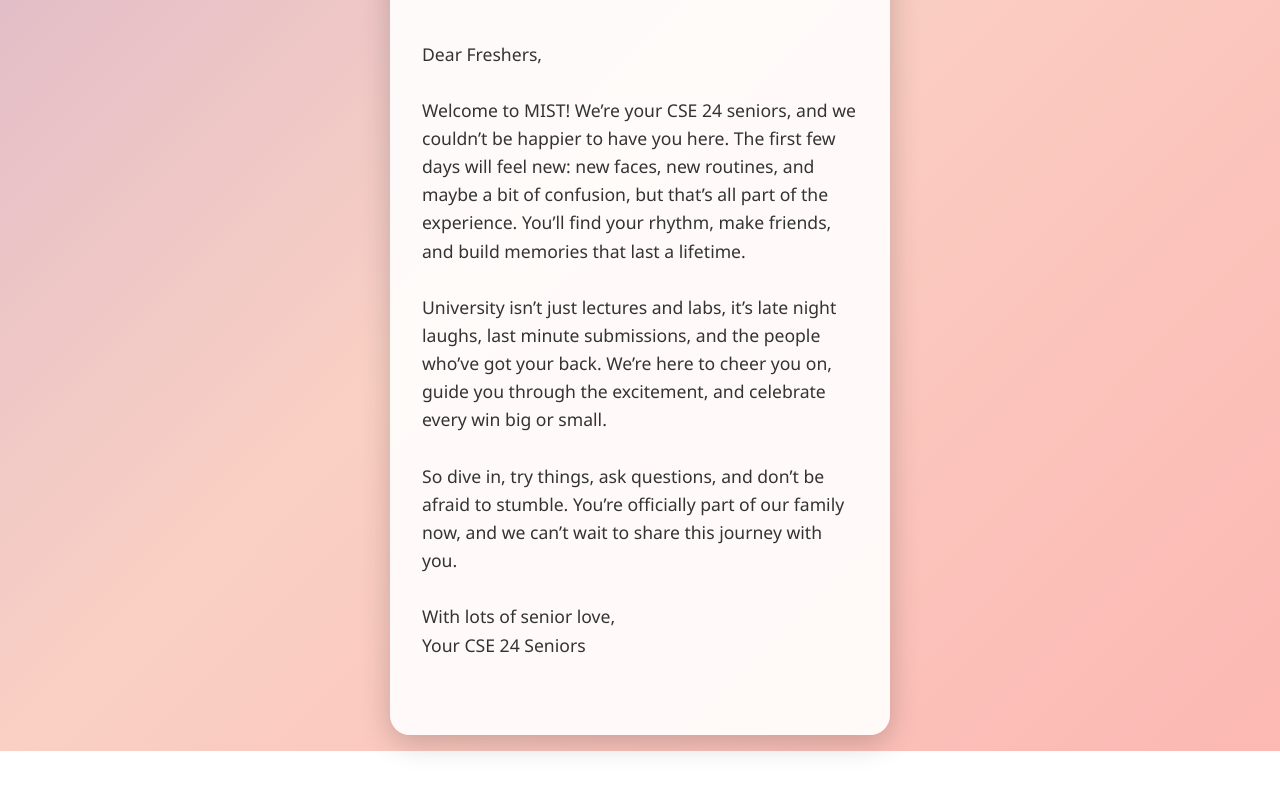
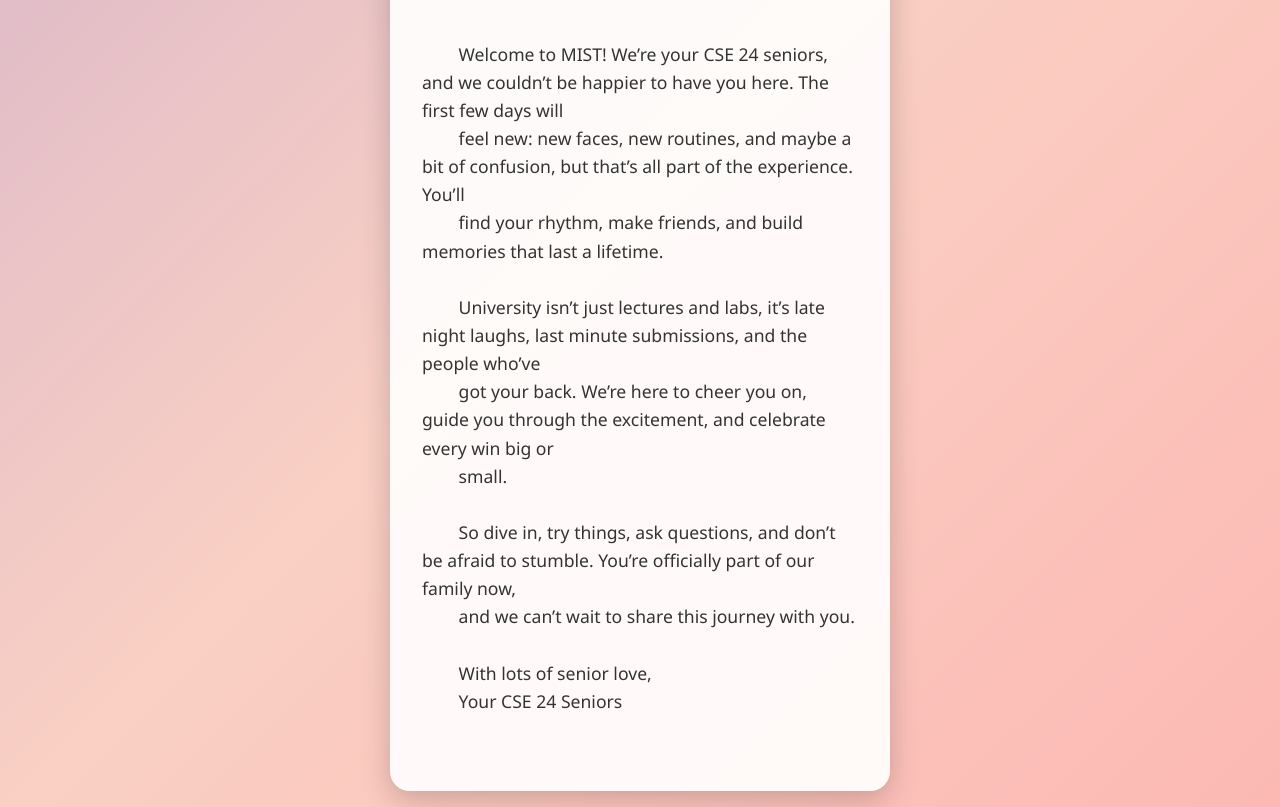
Before and after one commit to Rafsan10/Welcome_Juniors-, a plain HTML site: page message.html in a window 1280 px wide. Shown: the part 117-924 px from the top of the page. Before the commit the page ends 868 px from the top, so only its background shows below. Drawn offline with Linux system fonts and the light colour scheme.

Commit message:
fix double name

```diff
--- a/message.html
+++ b/message.html
@@ -10,13 +10,16 @@
     <div class="container">
       <h1 id="greeting">Dear ___</h1>
       <div id="message" style="white-space: pre-wrap;">
-Dear ___,
+        Welcome to MIST! We’re your CSE 24 seniors, and we couldn’t be happier to have you here. The first few days will
+        feel new: new faces, new routines, and maybe a bit of confusion, but that’s all part of the experience. You’ll
+        find your rhythm, make friends, and build memories that last a lifetime.
 
-Welcome to MIST! We’re your CSE 24 seniors, and we couldn’t be happier to have you here. The first few days will feel new: new faces, new routines, and maybe a bit of confusion, but that’s all part of the experience. You’ll find your rhythm, make friends, and build memories that last a lifetime.
+        University isn’t just lectures and labs, it’s late night laughs, last minute submissions, and the people who’ve
+        got your back. We’re here to cheer you on, guide you through the excitement, and celebrate every win big or
+        small.
 
-University isn’t just lectures and labs, it’s late night laughs, last minute submissions, and the people who’ve got your back. We’re here to cheer you on, guide you through the excitement, and celebrate every win big or small.
-
-So dive in, try things, ask questions, and don’t be afraid to stumble. You’re officially part of our family now, and we can’t wait to share this journey with you.
+        So dive in, try things, ask questions, and don’t be afraid to stumble. You’re officially part of our family now,
+        and we can’t wait to share this journey with you.
 
         With lots of senior love,
         Your CSE 24 Seniors
```
Lines whose indentation alone changed are shown as unchanged.
